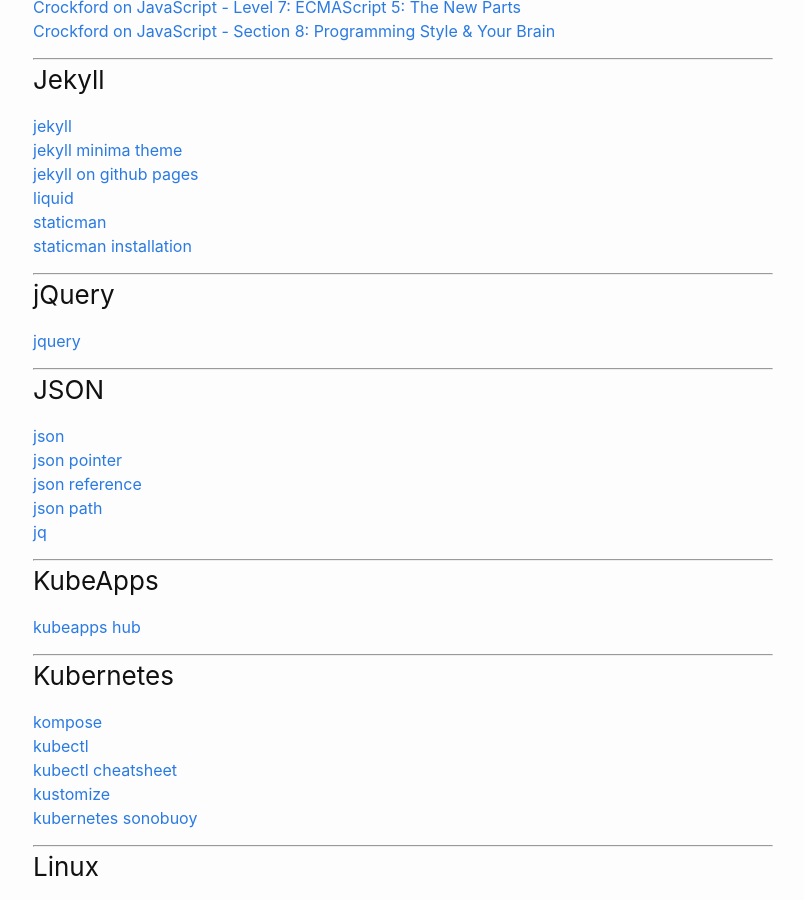
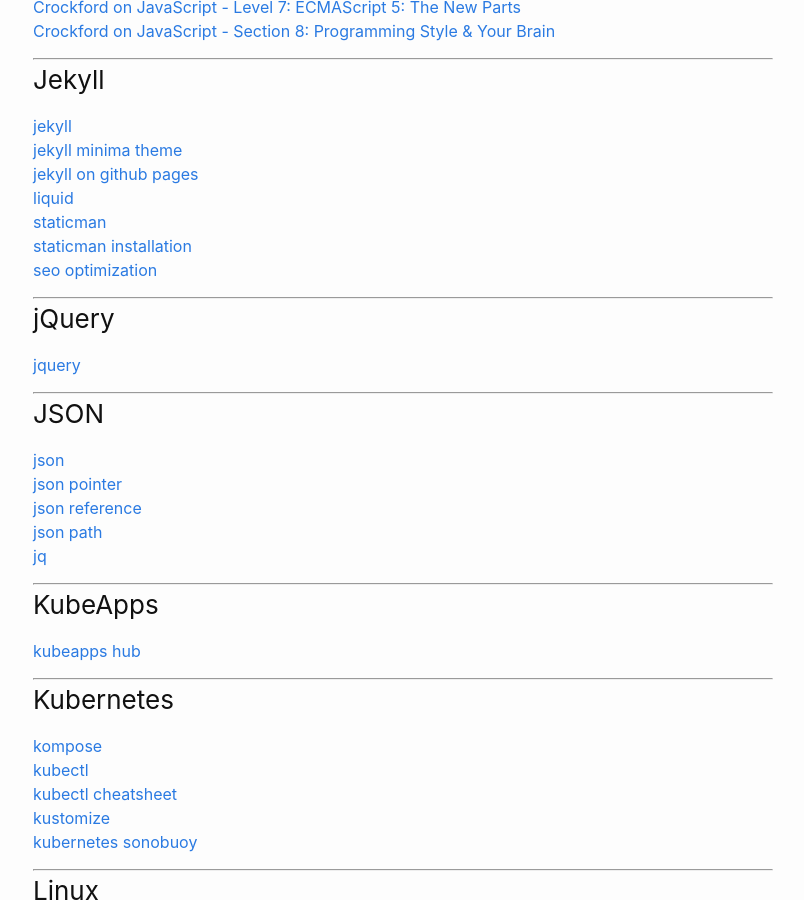
Before and after one commit to stefaanc/stefaanc.github.io, a Jekyll site: the page built from bookmarks.md, in a window 1280 px wide and 900 px high, scrolled down 2045 px. Shown: the whole window, without its empty margins (237-1041 px from the left). Built offline with Jekyll 4.4.1, drawn with Linux system fonts in a browser that asks for light colours.

Commit message:
updated bookmarks

```diff
--- a/bookmarks.md
+++ b/bookmarks.md
@@ -117,6 +117,7 @@
 [liquid](https://shopify.github.io/liquid/)
 [staticman](https://staticman.net/docs/)
 [staticman installation](https://travisdowns.github.io/blog/2020/02/05/now-with-comments.html#set-up-github-bot-account)
+[seo optimization](https://varvy.com/)
 
 ---
 
```
